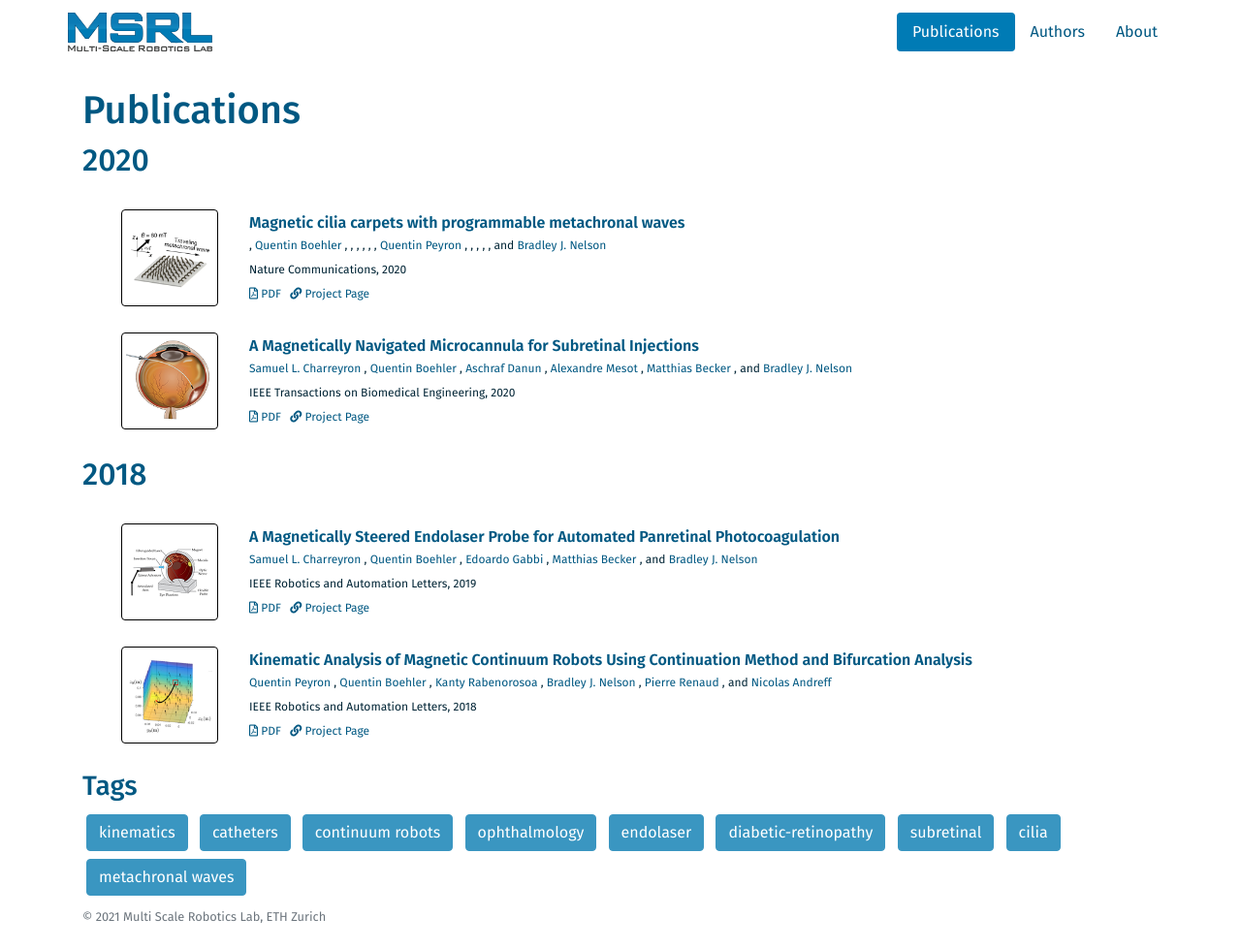
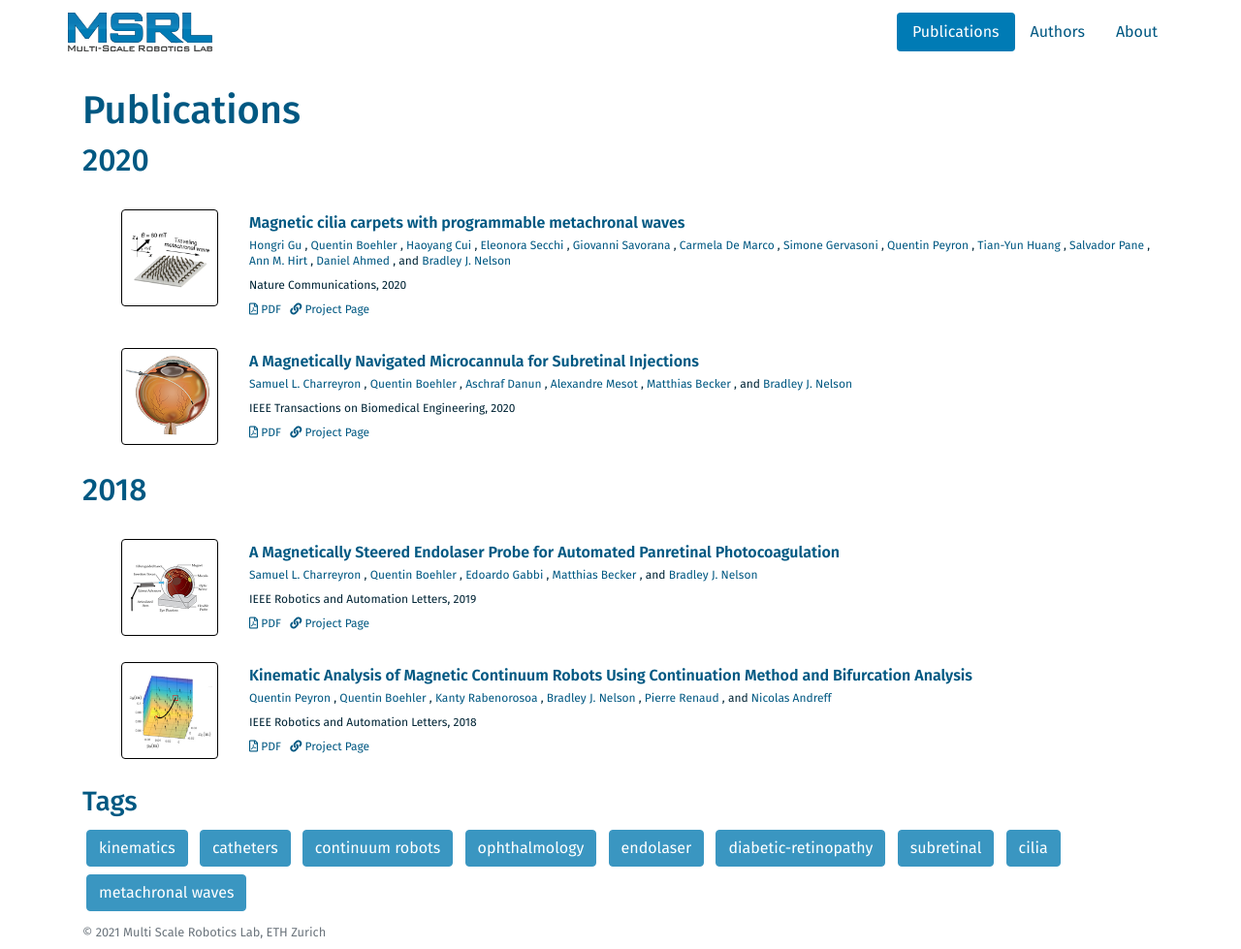
Before and after one commit to ethz-msrl/MSRL_Publications, a Jekyll site: the page built from index.markdown, in a window 1280 px wide. Shown: the whole page at 97% size. Built offline with Jekyll 4.4.1, drawn with Linux system fonts in a browser that asks for light colours.

Commit message:
Add authors

```diff
--- /dev/null
+++ b/_authors/ann_hirt.markdown
@@ -0,0 +1,5 @@
+---
+layout: author
+name: Ann M. Hirt
+email: ann.hirt@erdw.ethz.ch
+---
--- /dev/null
+++ b/_authors/carmela_de_marco.markdown
@@ -0,0 +1,5 @@
+---
+layout: author
+name: Carmela De Marco
+email: demarcoc@ethz.ch
+---
--- /dev/null
+++ b/_authors/daniel_ahmed.markdown
@@ -0,0 +1,5 @@
+---
+layout: author
+name: Daniel Ahmed
+email: dahmed@ethz.ch
+---
--- /dev/null
+++ b/_authors/eleonora_secchi.markdown
@@ -0,0 +1,5 @@
+---
+layout: author
+name: Eleonora Secchi
+email: secchi@ifu.baug.ethz.ch
+---
--- /dev/null
+++ b/_authors/giovanni_savorana.markdown
@@ -0,0 +1,5 @@
+---
+layout: author
+name: Giovanni Savorana
+email: savorana@ifu.baug.ethz.ch
+---
--- /dev/null
+++ b/_authors/haoyang_cui.markdown
@@ -0,0 +1,5 @@
+---
+layout: author
+name: Haoyang Cui
+email: hcui.ethz.ch
+---
--- /dev/null
+++ b/_authors/hongri_gu.markdown
@@ -0,0 +1,5 @@
+---
+layout: author
+name: Hongri Gu
+email: hgu.ethz.ch
+---
--- /dev/null
+++ b/_authors/salvador_pane.markdown
@@ -0,0 +1,5 @@
+---
+layout: author
+name: Salvador Pane
+email: vidalp@ethz.ch
+---
--- /dev/null
+++ b/_authors/simone_gervasoni.markdown
@@ -0,0 +1,5 @@
+---
+layout: author
+name: Simone Gervasoni
+email: gesimone@student.ethz.ch
+---
--- /dev/null
+++ b/_authors/tian_yun_huang.markdown
@@ -0,0 +1,5 @@
+---
+layout: author
+name: Tian-Yun Huang
+email: huangt@ethz.ch
+---
```
Also changed, not shown: _posts/2020-05-26-cilia_carpet.markdown (+19 -16 lines).
